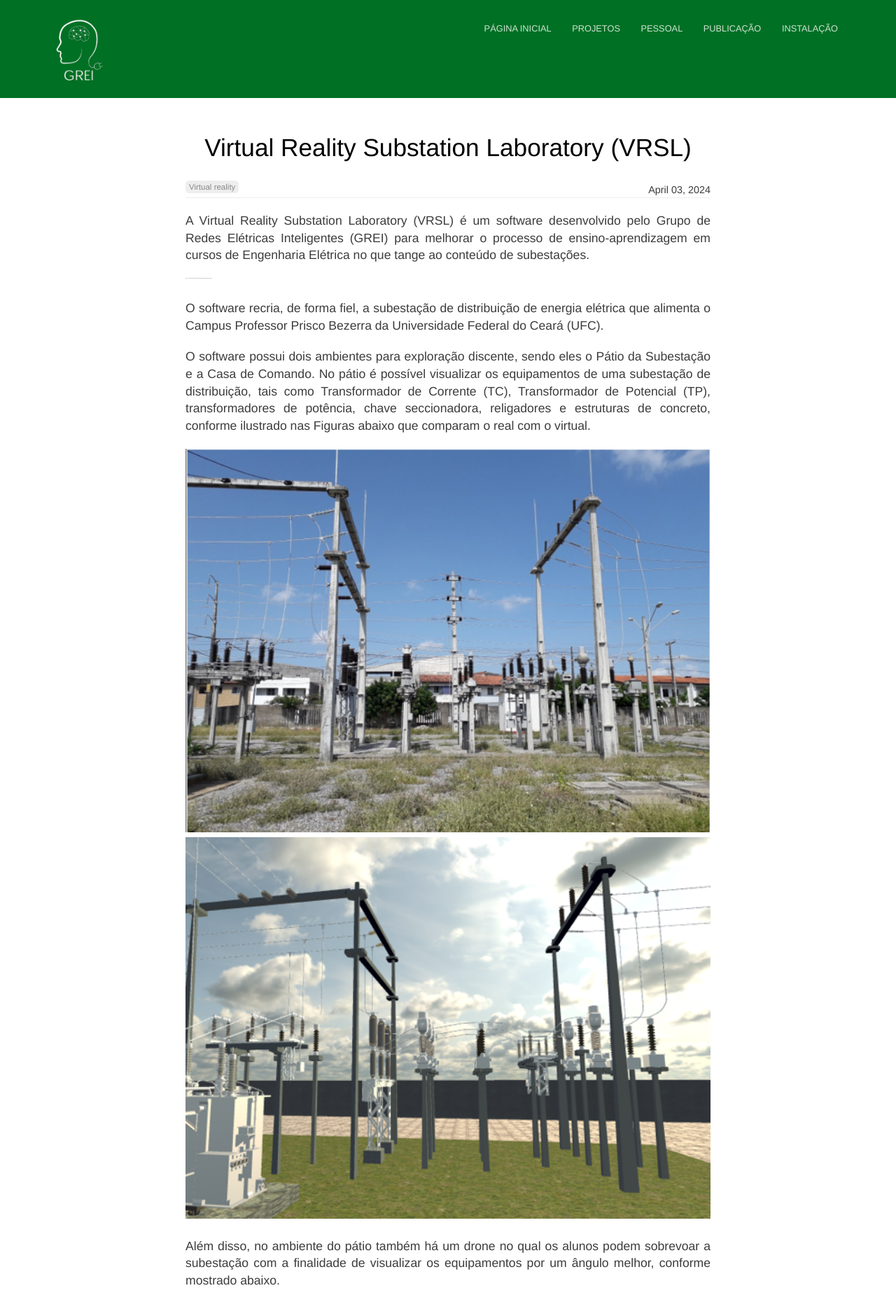
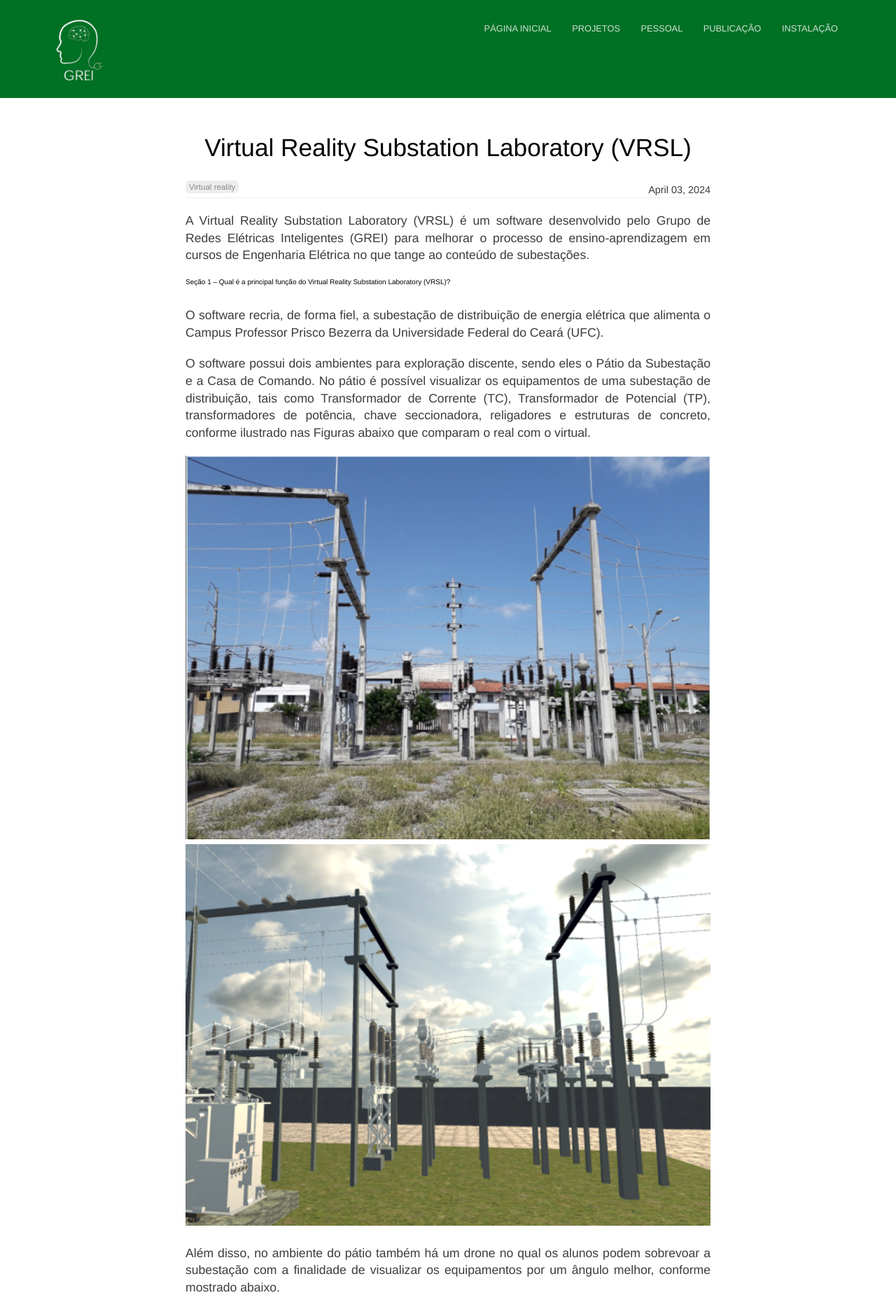
Before and after one commit to Gabriell89222/Gabriell89222.github.io, a Jekyll site: the page built from _posts/2024-04-03-virtual-reality-substation-laboratory.md, in a window 1280 px wide. Shown: the top 1860 px of the page at 70% size. Built offline with Jekyll 4.4.1, drawn with Linux system fonts in a browser that asks for light colours.

Commit message:
Alteração no projeto daniel v-1.5

```diff
--- a/_sass/blog.scss
+++ b/_sass/blog.scss
@@ -89,7 +89,7 @@
 			margin: 30px 0 0 0;
 		}
 		h2{
-			font-size: 1px;
+			font-size: 10px;
 		}
 	}
 }
```
